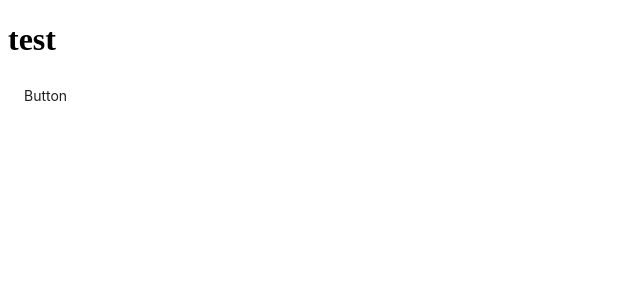
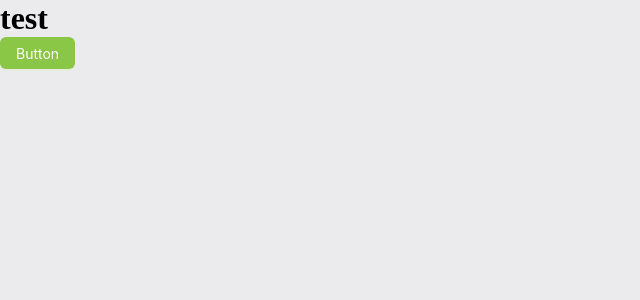
Before and after one commit to Fady-Alwazir/social-verse, a React (Create React App) app: page / in a window 1280 px wide. Shown: the top 300 px of the page, without its empty margins (0-640 px from the left). Built offline with nearby package versions, Linux system fonts and the light colour scheme.

Commit message:
customize the layout

```diff
--- a/src/App.js
+++ b/src/App.js
@@ -1,11 +1,10 @@
 import { Button } from 'antd';
-import { ConfigProvider } from 'antd';
 
 function App() {
   return (
     <div>
       <h1>test</h1>
-      <Button type="secondary">Button</Button>
+      <Button type="primary">Button</Button>
     </div>
   );
 }
--- /dev/null
+++ b/src/index.css
@@ -0,0 +1,8 @@
+* {
+  padding: 0;
+  margin: 0;
+  box-sizing: border-box;
+}
+body {
+  background-color: #d4d4d873;
+}
--- a/src/index.js
+++ b/src/index.js
@@ -3,6 +3,7 @@ import ReactDOM from 'react-dom/client';
 import App from './App';
 import reportWebVitals from './reportWebVitals';
 import Theme from './theme';
+import './index.css';
 
 const root = ReactDOM.createRoot(document.getElementById('root'));
 root.render(
```
